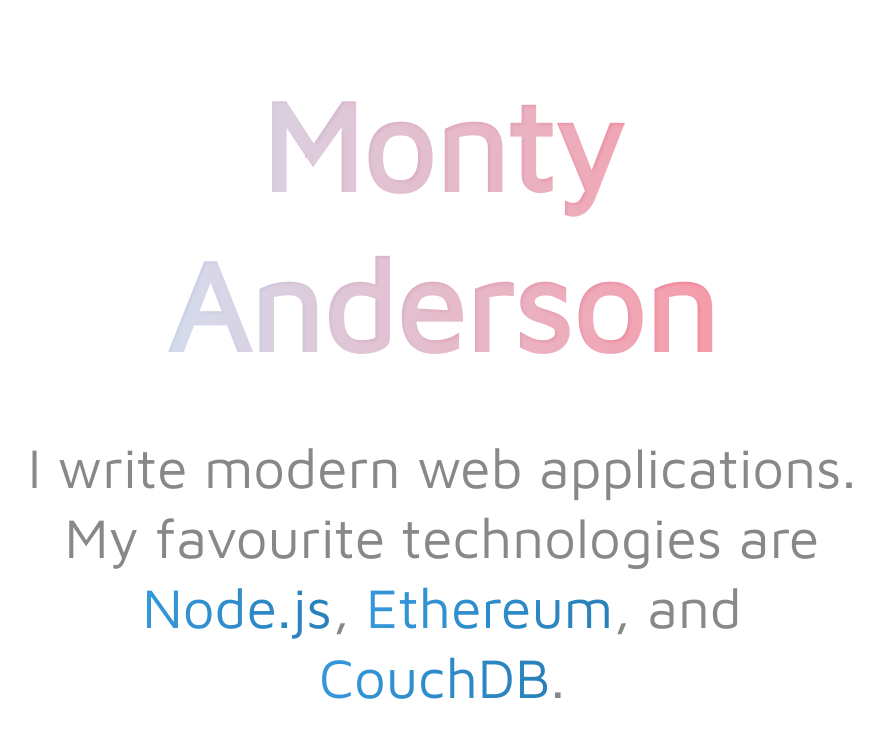
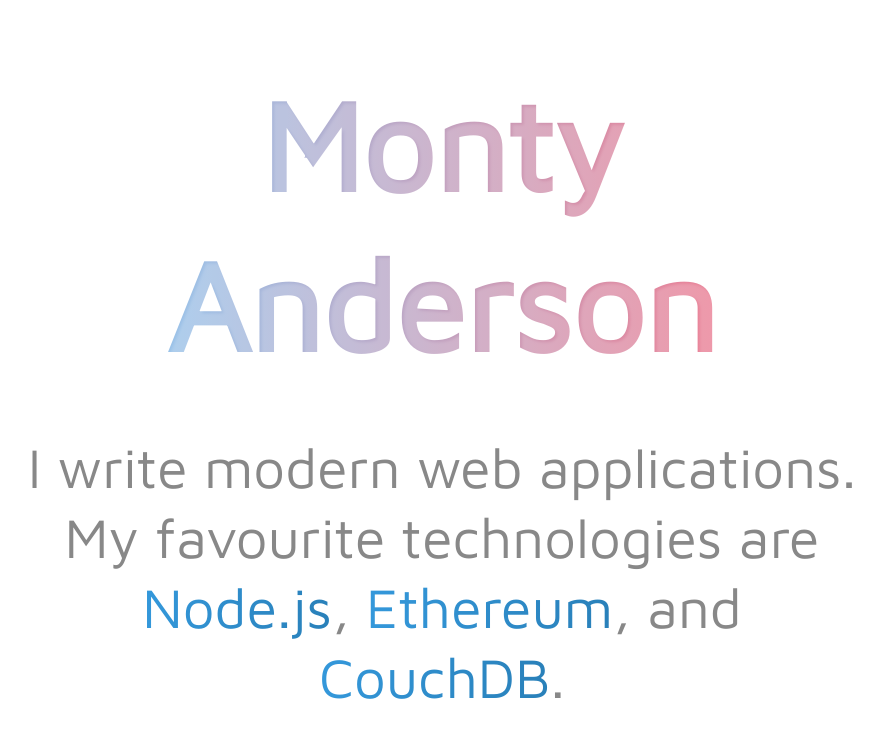
Before and after one commit to montyanderson/montyanderson.github.io, a plain HTML site: page index.html in a window 1280 px wide. Shown: the top 738 px of the page, without its empty margins (198-1081 px from the left). Drawn offline with Linux system fonts and the light colour scheme.

Commit message:
Update style.css

```diff
--- a/style.css
+++ b/style.css
@@ -73,7 +73,7 @@ main section {
 }
 
 main h1 {
-	background: linear-gradient(to right, #bfe9ff, #ff6e7f);
+	background: linear-gradient(to right, #85d4ff, #ff6e7f);
 	font-size: 8rem;
 	-webkit-background-clip: text;
 	color: transparent;
```
